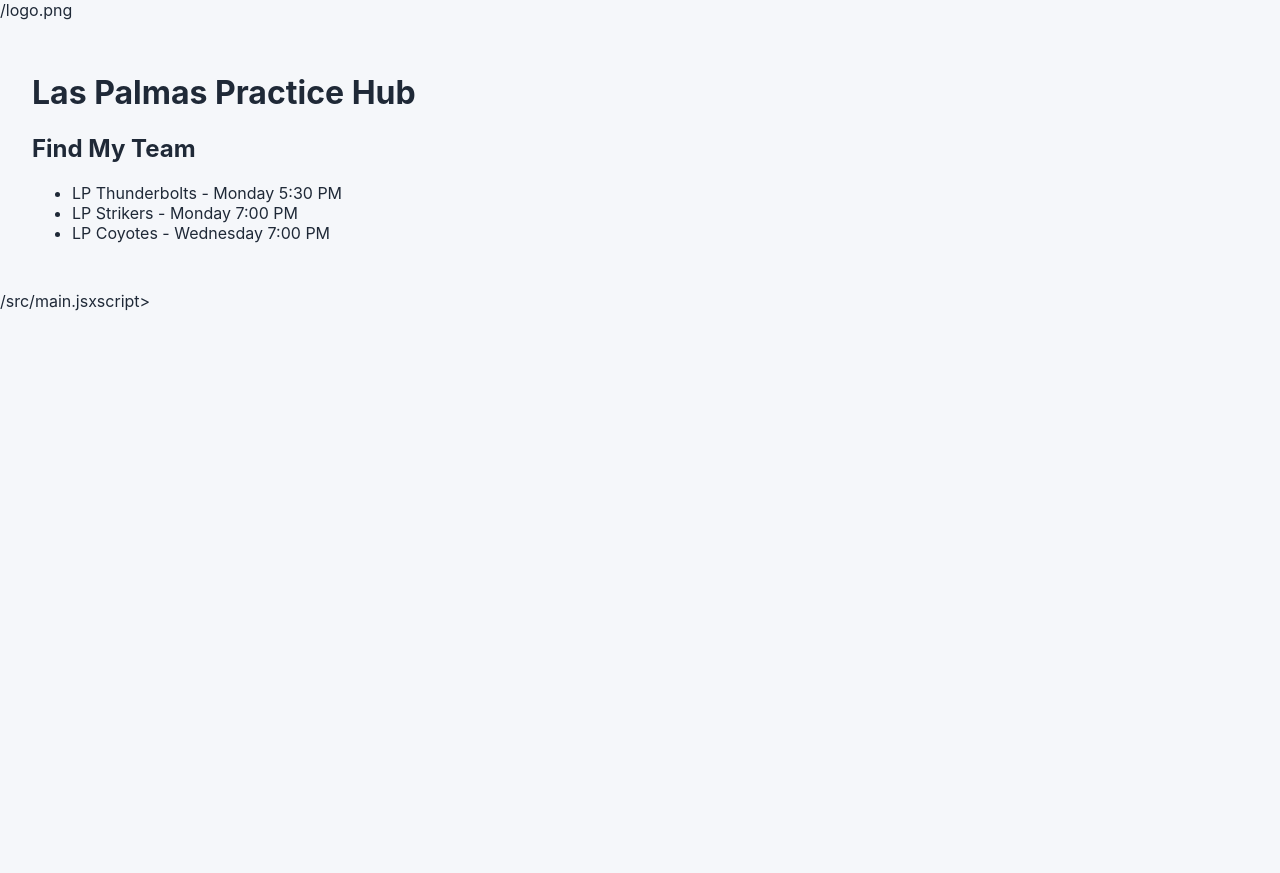
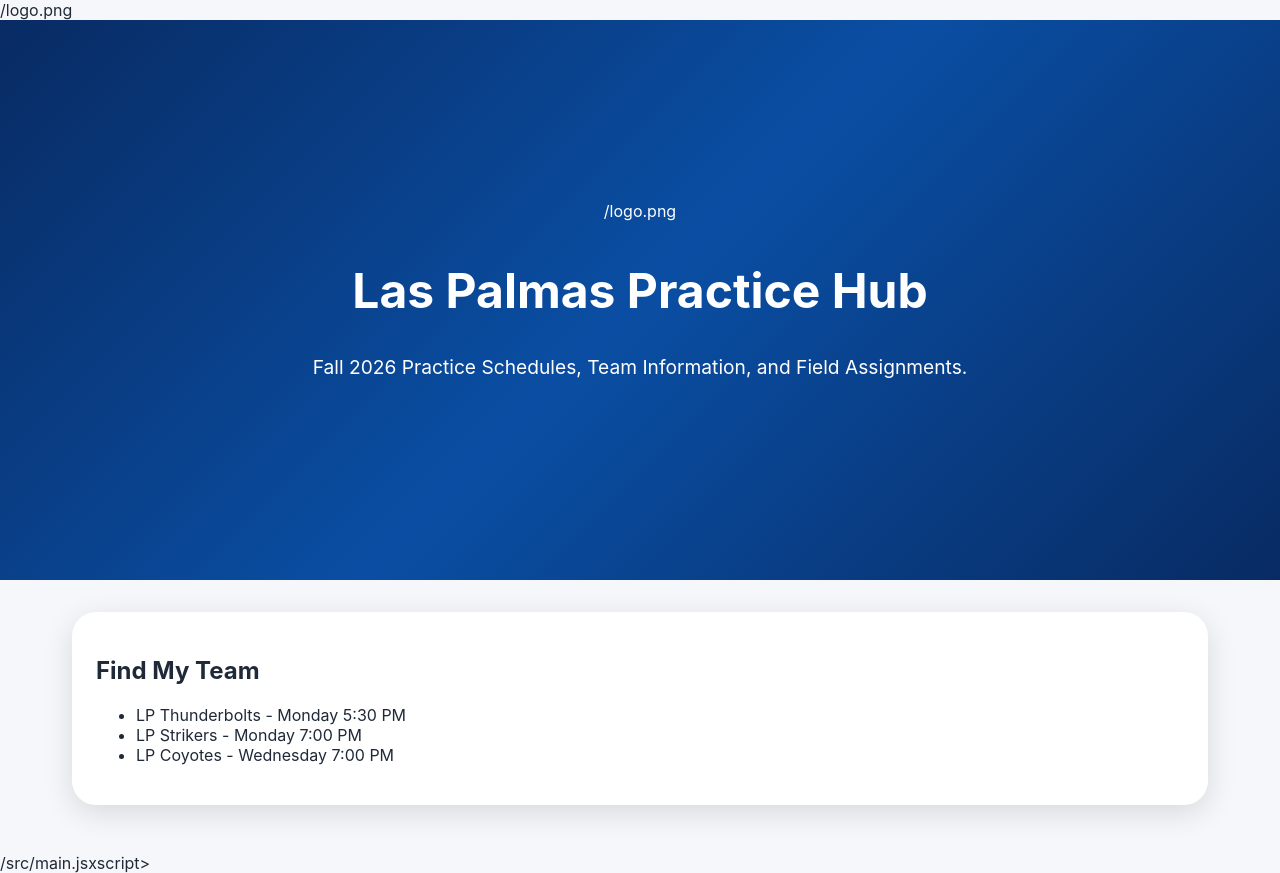
Before and after one commit to bluke02/las-palmas-practice-hub, a React (Vite) app: page / in a window 1280 px wide. Before the commit the page ends 800 px from the top, so only its background shows below. Built offline with nearby package versions, Linux system fonts and the light colour scheme.

Commit message:
Enhance Home component structure and content
Refactor Home component layout with a hero section and additional content.

```diff
--- a/src/pages/Home.jsx
+++ b/src/pages/Home.jsx
@@ -1 +1,29 @@
-import TeamFinder from '../components/TeamFinder';export default function Home(){return <div style={{padding:'2rem'}}><h1>Las Palmas Practice Hub</h1><TeamFinder/></div>}
+import TeamFinder from "../components/TeamFinder";
+
+export default function Home() {
+  return (
+    <>
+      <section className="hero">
+
+        /logo.png
+
+        <h1>
+          Las Palmas Practice Hub
+        </h1>
+
+        <p>
+          Fall 2026 Practice Schedules,
+          Team Information,
+          and Field Assignments.
+        </p>
+
+      </section>
+
+      <div className="container">
+        <div className="card">
+          <TeamFinder />
+        </div>
+      </div>
+    </>
+  );
+}
```
